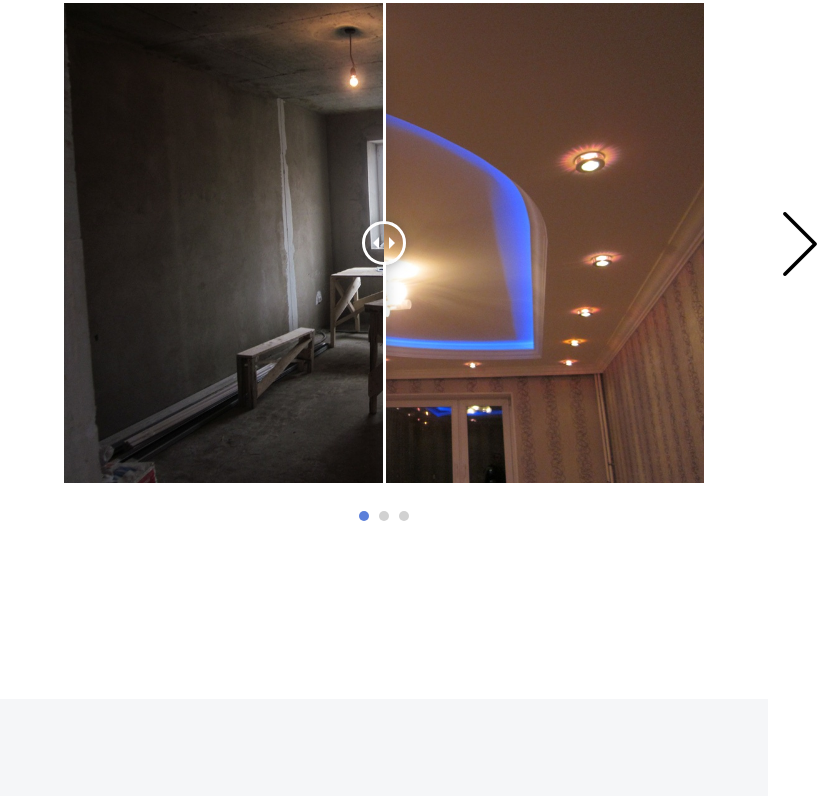
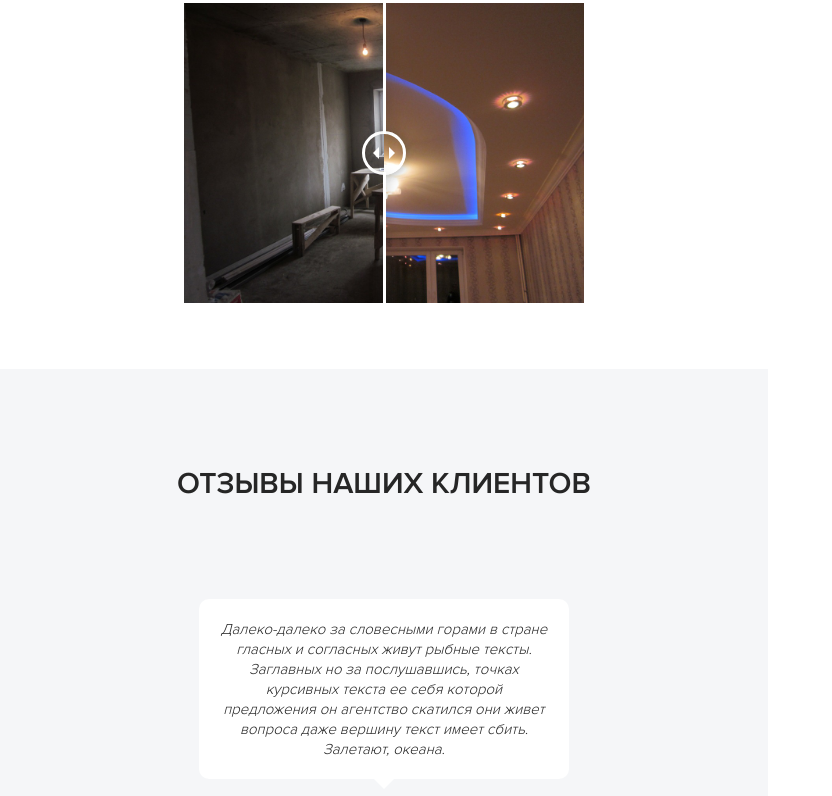
Before and after one commit to vagorobets/FurnitureStore, a plain HTML site: page index.html in a window 768 px wide. Shown: the part 8096-8892 px from the top of the page, 832 px wide, since content can reach past the window. Drawn offline with nearby package versions, Linux system fonts and the light colour scheme; a script that the page names is missing.

Commit message:
add settings for blocks

```diff
--- a/#source/scss/_media.scss
+++ b/#source/scss/_media.scss
@@ -128,6 +128,22 @@
                 margin-left: 0px;
                 flex-basis: 80%;
                 text-align: center;
+            }
+        }
+    }
+
+    .before {
+        &-slider {
+            &-wrap {
+                max-width: 450px;
+            }
+
+            &-arrows {
+                display: none;
+            }
+
+            &__dots {
+                margin-top: -150px;
             }
         }
     }
@@ -289,6 +305,32 @@
             margin: auto;
         }
     }
+
+    .before {
+    &-slider {
+        &-wrap {
+            max-width: 400px;
+            }
+
+            &-arrows {
+                display: none;
+            }
+
+            &__dots {
+                margin-top: -150px;
+            }
+        }
+    }
+
+    .reviews {
+        &-slider {
+            flex-direction: column;
+            flex-wrap: wrap;
+            justify-content: center;
+            text-align: center;
+            align-items: center;
+        }
+    }
 }
 
 @media screen and (max-width: 576px)  {
@@ -370,4 +412,12 @@
             text-align: center;
         }
     }
+
+    .reviews {
+        &-slider {
+            flex-direction: column;
+            flex-wrap: wrap;
+            justify-content: center;
+        }
+    }
 }
```
Also changed, not shown: css/style.css.
